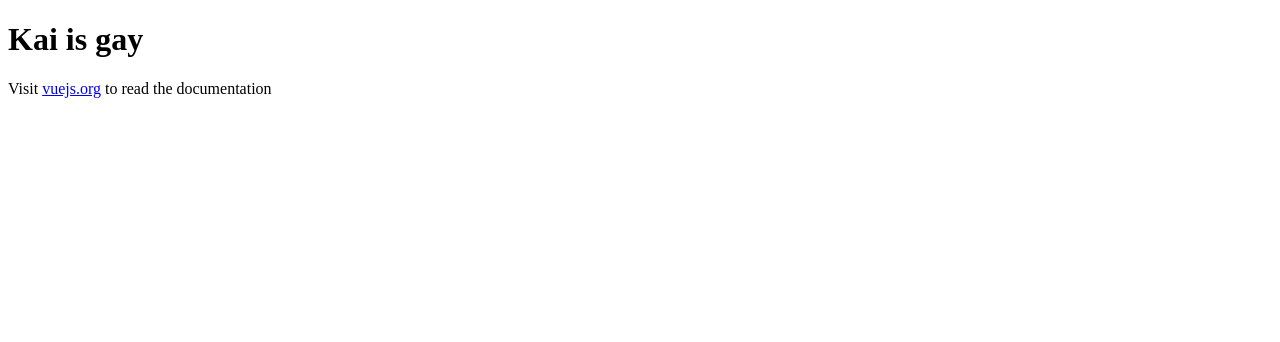
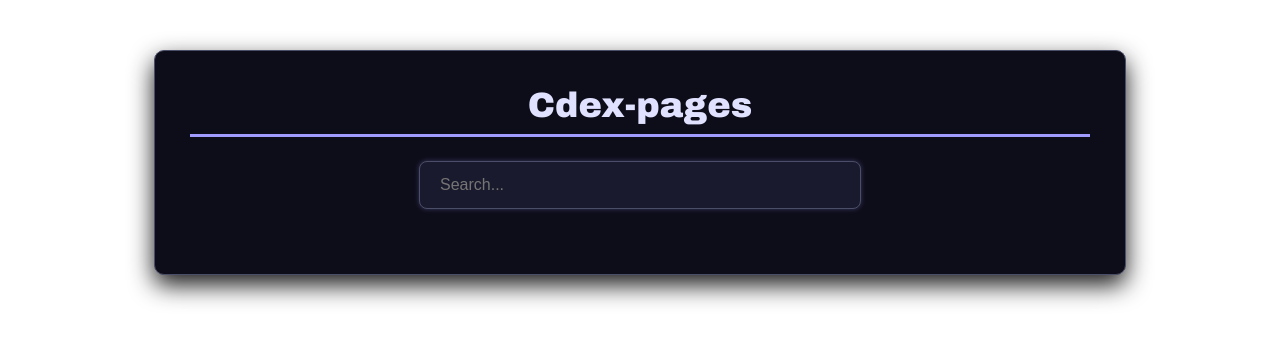
Before and after one commit to JoeHughes9877/Cdex-pages, a Vue app: page / in a window 1280 px wide. Shown: the top 342 px of the page. Built offline with nearby package versions, Linux system fonts and the light colour scheme; the HTML template or start-up script is replaced by a standard one.

Commit message:
basic page and styling applied

```diff
--- a/src/App.vue
+++ b/src/App.vue
@@ -1,11 +1,143 @@
-<script setup lang="ts"></script>
+<script setup lang="ts">
+import { ref, onMounted, computed } from 'vue';
+
+</script>
 
 <template>
-  <h1>Kai is gay</h1>
-  <p>
-    Visit <a href="https://vuejs.org/" target="_blank" rel="noopener">vuejs.org</a> to read the
-    documentation
-  </p>
+  <div class="dark-registry">
+    <h1>Cdex-pages</h1>
+
+    <div class="search-container">
+      <input
+        type="text"
+        v-model="searchTerm"
+        placeholder="Search..."
+        class="search-input"
+      />
+    </div>
+  </div>
+
 </template>
 
-<style scoped></style>
+<style scoped>
+
+.dark-registry {
+  font-family: 'Arial Black', sans-serif;
+  max-width: 900px;
+  margin: 50px auto;
+  padding: 35px;
+  background-color: #0d0d1a;
+  border: 1px solid #4a4e69;
+  border-radius: 10px;
+  box-shadow: 0 10px 25px rgba(0, 0, 0, 0.9);
+}
+
+h1 {
+  color: #e0e0ff;
+  text-align: center;
+  font-size: 2.2em;
+  margin-top: 0;
+  border-bottom: 3px solid #a29bfe;
+  padding-bottom: 10px;
+}
+
+.search-container {
+    margin-bottom: 30px;
+    text-align: center;
+    background-color: transparent;
+}
+
+.search-input {
+    width: 100%;
+    max-width: 400px;
+    padding: 14px 20px;
+    font-size: 1em;
+    border: 1px solid #4a4e69;
+    border-radius: 8px;
+    background-color: #1a1a2e;
+    color: #ffffff;
+    box-shadow: 0 0 5px rgba(162, 155, 254, 0.3);
+    transition: border-color 0.3s;
+}
+
+.search-input:focus {
+    border-color: #a29bfe;
+    outline: none;
+}
+
+.registry-message {
+  padding: 20px;
+  text-align: center;
+  background-color: #1a1a2e;
+  border: 1px solid #6a89cc;
+  border-radius: 6px;
+  color: #bdc3c7;
+  font-style: normal;
+}
+
+.registry-message.error {
+  background-color: #3c1c2e;
+  border-color: #e74c3c;
+  color: #ffdddd;
+}
+
+/* --- Character Grid --- */
+.character-grid {
+  display: grid;
+  grid-template-columns: repeat(auto-fit, minmax(280px, 1fr));
+  gap: 25px;
+  margin-top: 30px;
+}
+
+.registry-page {
+  padding: 20px;
+  background-color: #1a1a2e;
+  border: 1px solid #4a4e69;
+  border-radius: 8px;
+  transition: transform 0.3s ease, box-shadow 0.3s ease;
+}
+
+.registry-page:hover {
+  transform: translateY(-5px);
+  box-shadow: 0 6px 20px rgba(162, 155, 254, 0.5);
+}
+
+.char-name {
+  font-size: 1.5em;
+  color: #a29bfe;
+  margin-top: 0;
+  margin-bottom: 5px;
+}
+
+.char-title {
+  font-style: italic;
+  color: #e0e0ff;
+  margin-bottom: 15px;
+}
+
+.details p {
+    margin: 5px 0;
+    font-size: 0.95em;
+}
+
+.details strong {
+    color: #a29bfe;
+}
+
+.char-desc {
+    color: #bdc3c7;
+}
+
+.separator {
+    border: 0;
+    height: 1px;
+    background: #6a89cc;
+    margin: 40px 0 20px 0;
+}
+
+.footer-link {
+  text-align: center;
+  font-size: 0.9em;
+  color: #a29bfe;
+}
+</style>
```
